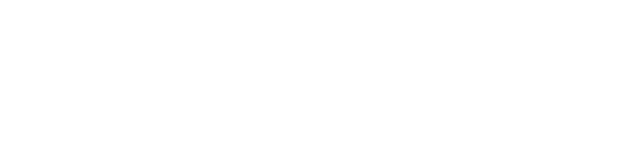
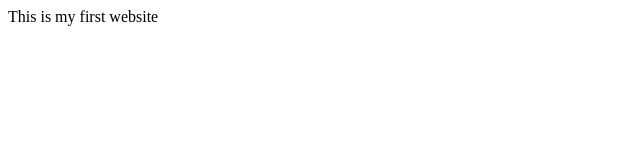
Before and after one commit to KaterynaQArea/genius-project, a plain HTML site: page index.html in a window 1280 px wide. Shown: the whole page, without its empty margins (0-640 px from the left). Drawn offline with Linux system fonts and the light colour scheme.

Commit message:
Add test to index.html

```diff
--- a/index.html
+++ b/index.html
@@ -5,5 +5,7 @@
     <meta name="viewport" content="width=device-width, initial-scale=1.0" />
     <title>Document</title>
   </head>
-  <body></body>
+  <body>
+    This is my first website
+  </body>
 </html>
```
Also changed, not shown: 2 other files.
